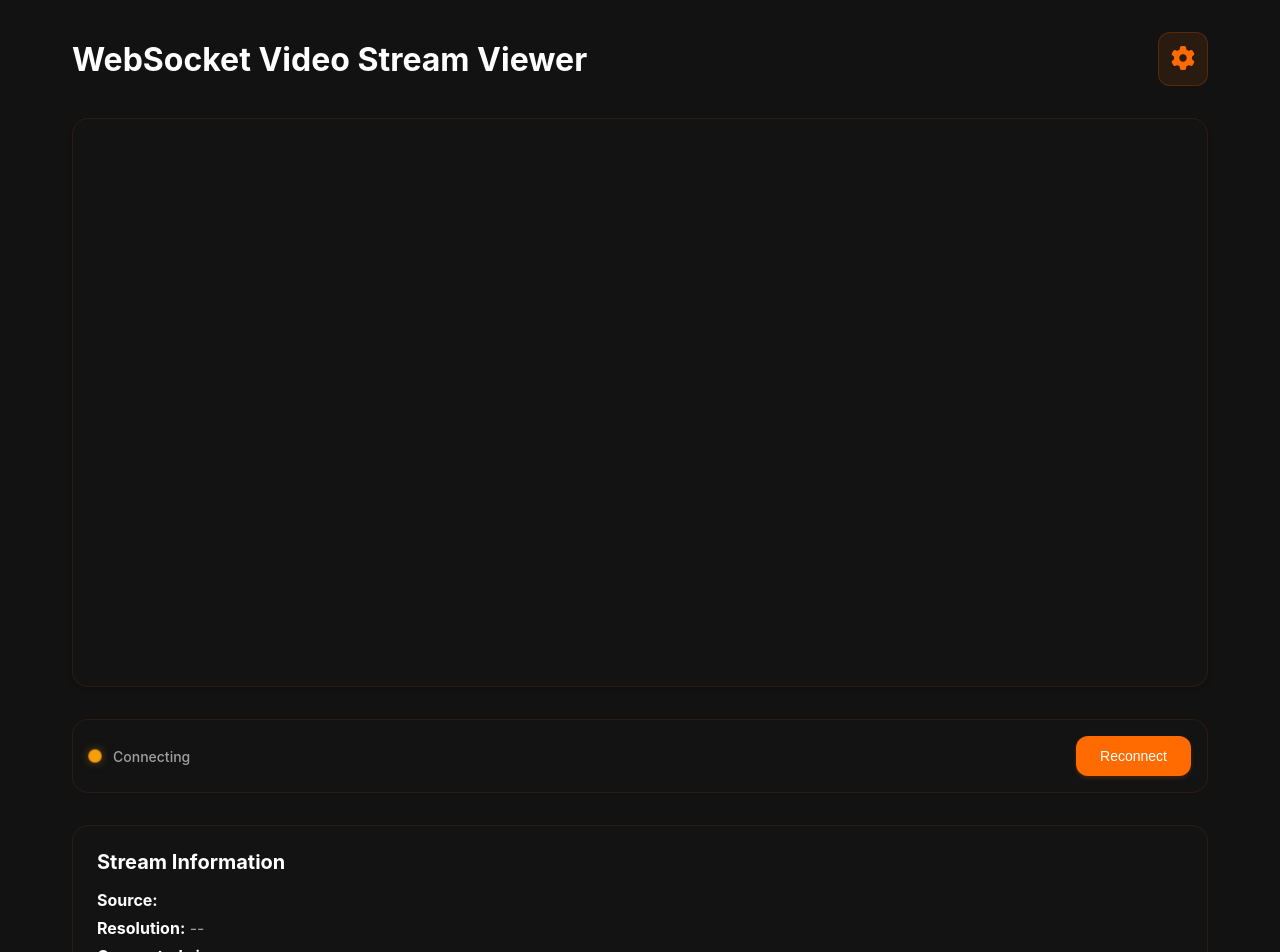
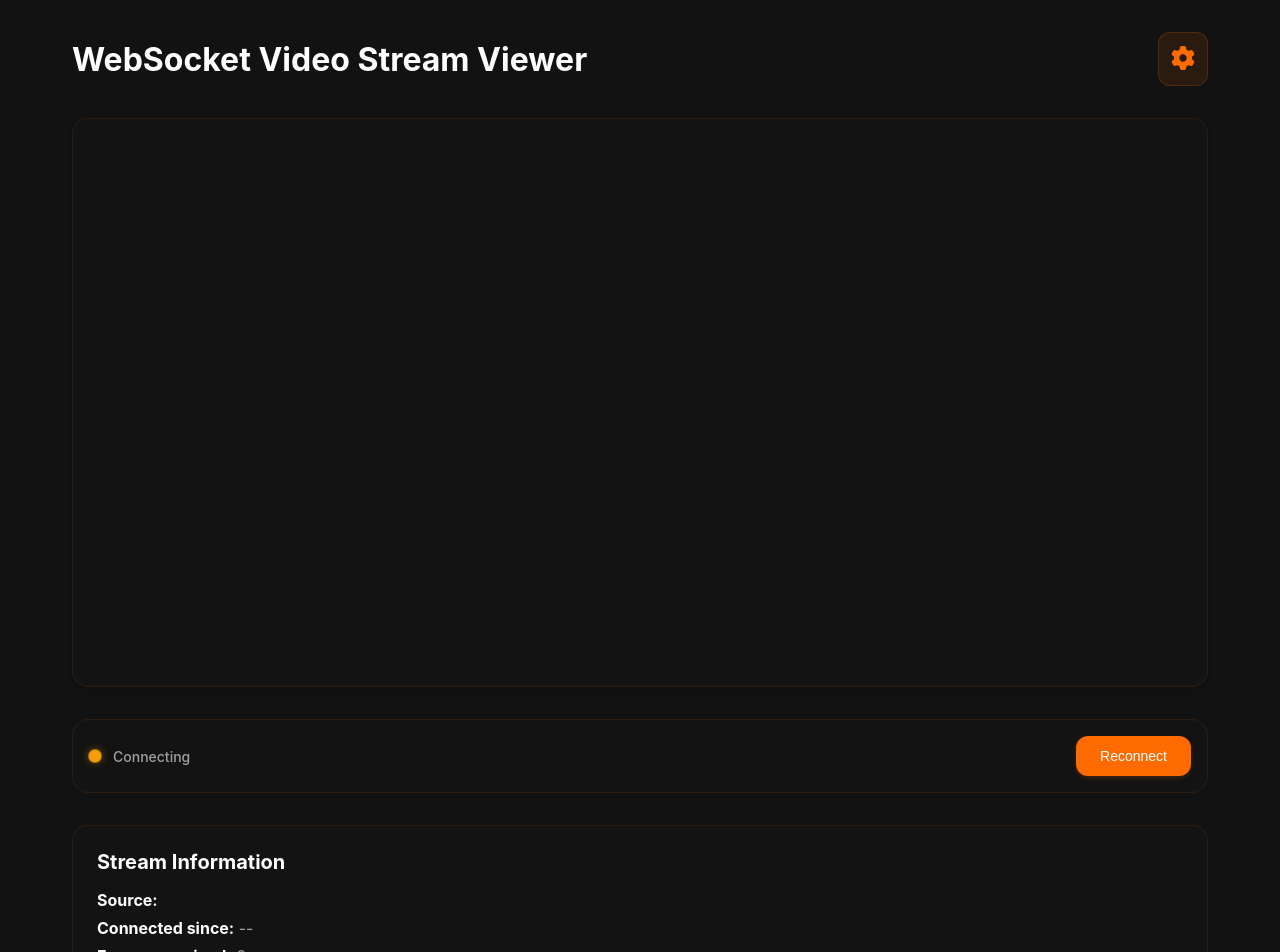
Before and after one commit to lipoforall/ws-mjpeg-relay, a React (Create React App) app in the folder client/: page / in a window 1280 px wide. Shown: the top 952 px of the page. Built offline with nearby package versions, Linux system fonts and the light colour scheme; no server answers.

Commit message:
Remove resolution information from web UI

```diff
--- a/client/src/App.js
+++ b/client/src/App.js
@@ -6,7 +6,6 @@ function App() {
   const wsRef = useRef(null);
   const [status, setStatus] = useState('disconnected');
   const [sourceInfo, setSourceInfo] = useState('');
-  const [resolution, setResolution] = useState('--');
   const [connectedSince, setConnectedSince] = useState('--');
   const [framesReceived, setFramesReceived] = useState(0);
   const [showSettings, setShowSettings] = useState(false);
@@ -90,7 +89,6 @@ function App() {
               if (canvas.width !== img.width || canvas.height !== img.height) {
                 canvas.width = img.width;
                 canvas.height = img.height;
-                setResolution(`${img.width} × ${img.height}`);
               }
               const ctx = canvas.getContext('2d');
               ctx.drawImage(img, 0, 0);
@@ -241,7 +239,6 @@ function App() {
       <div className="info-panel">
         <h3>Stream Information</h3>
         <p><strong>Source:</strong> {sourceInfo}</p>
-        <p><strong>Resolution:</strong> {resolution}</p>
         <p><strong>Connected since:</strong> {connectedSince}</p>
         <p><strong>Frames received:</strong> {framesReceived}</p>
       </div>
```
